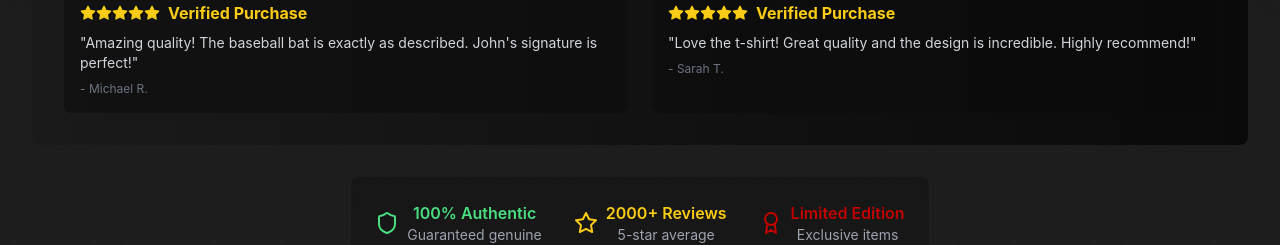
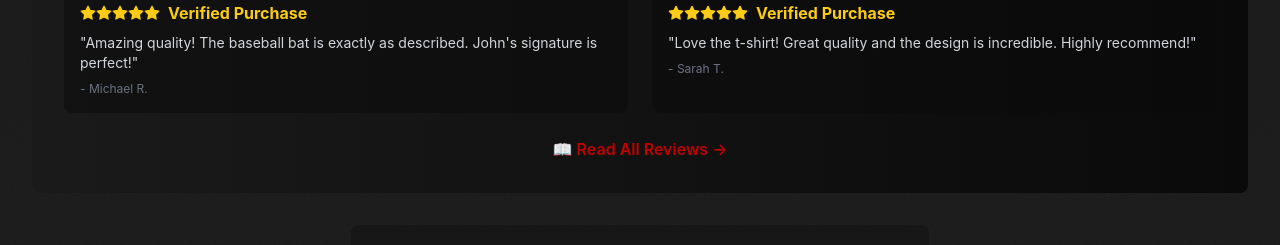
Before and after one commit to theworkguy/web, a React (Vite) app: page / in a window 1280 px wide. Shown: the part 2360-2605 px from the top of the page. Built offline with nearby package versions, Linux system fonts and the light colour scheme.

Commit message:
Updated Shop.tsx

```diff
--- a/src/sections/Shop.tsx
+++ b/src/sections/Shop.tsx
@@ -362,6 +362,14 @@ const Shop: React.FC = () => {
               <p className="text-gray-500 text-xs">- Sarah T.</p>
             </div>
           </div>
+          <div className="text-center mt-6">
+            <a
+              href="#reviews"
+              className="text-primary hover:text-primary-hover font-semibold transition-colors duration-300"
+            >
+              📖 Read All Reviews →
+            </a>
+          </div>
         </div>
 
         <div className="mt-8 text-center">
```
